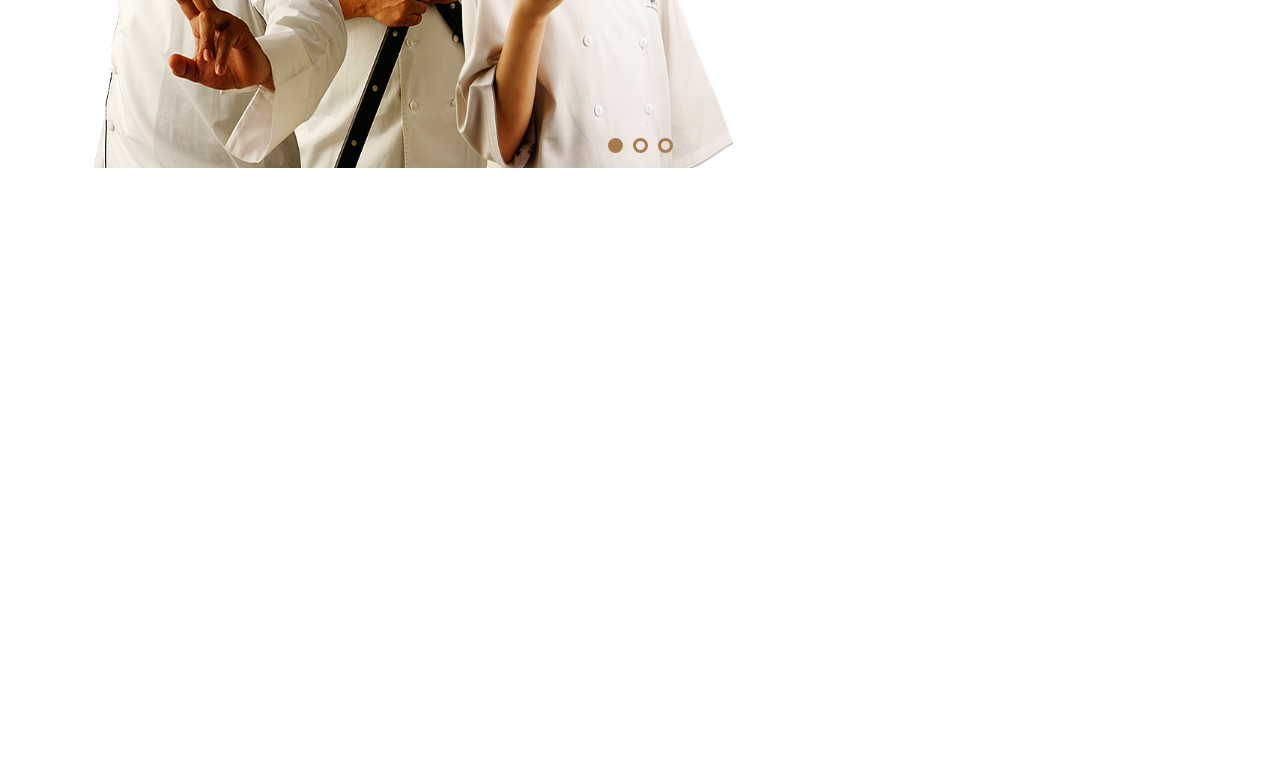
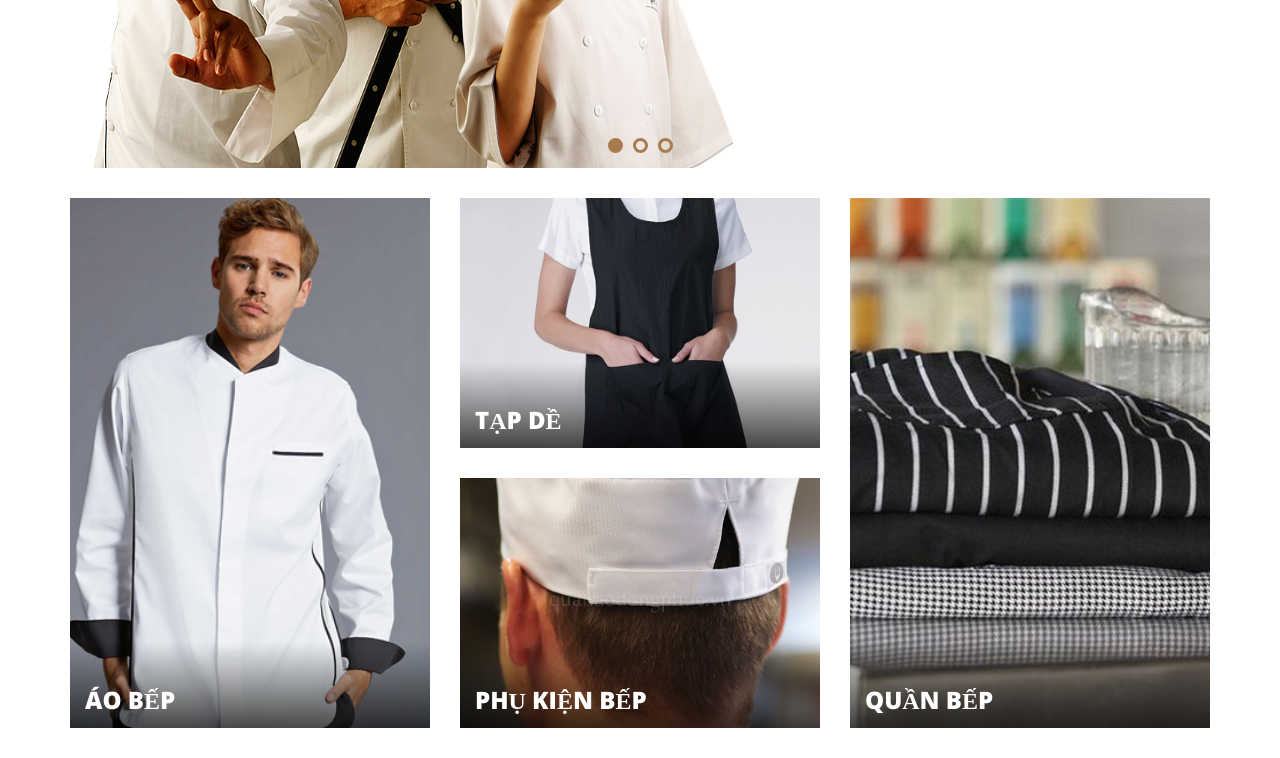
Before and after one commit to wisky-front-end-team/mac-chef, a plain HTML site: page static-pages/index.html in a window 1280 px wide. Shown: the part 623-1381 px from the top of the page. Before the commit the page ends 800 px from the top, so only its background shows below. Drawn offline with nearby package versions, Linux system fonts and the light colour scheme.

Commit message:
Dev Categories section

```diff
--- a/static-pages/assets/css/style.css
+++ b/static-pages/assets/css/style.css
@@ -18,9 +18,6 @@
 	#header a {
 		color: #a77b4e;
 	}
-	#header .left {
-		padding-top: 45px;
-	}
 	#header .center {
 		text-align: center;
 	}
@@ -28,8 +25,13 @@
 		width: 170px;
 		height: 70px;
 	}
-	#header .right {
-		padding-top: 45px;
+	@media (min-width: 768px) {
+		#header .left {
+			padding-top: 45px;
+		}
+		#header .right {
+			padding-top: 45px;
+		}
 	}
 	#header .lang {
 		border: 1px solid #a77b4e;
@@ -106,7 +108,7 @@
 	}
 /** /NAV **/
 
-/** NAV **/
+/** MAIN SLIDER **/
 	#main-slider .slide-title-sm {
 		font-size: 22px;
 		color: black;
@@ -162,4 +164,50 @@
 			padding-top: 160px;
 		}
 	}
-/** /NAV **/
+/** /MAIN SLIDER **/
+
+/** CATEGORIES **/
+	#categories {
+		margin-top: 30px;
+	}
+	#categories .image {
+		display: block;
+		background-size: cover;
+		background-position: center;
+		background-repeat: no-repeat;
+		position: relative;
+		margin-bottom: 30px;
+	}
+	#categories .image::before {
+		content: '';
+		position: absolute;
+		bottom: 0;
+		left: 0;
+		width: 100%;
+		height: 86px;
+		background: #EF0E0E;
+		background: -moz-linear-gradient(top, transparent 0, rgba(0,0,0,.7) 100%);
+		background: -webkit-linear-gradient(top, transparent 0, rgba(0,0,0,.7) 100%);
+		background: -o-linear-gradient(top, transparent 0, rgba(0,0,0,.7) 100%);
+		background: -ms-linear-gradient(top, transparent 0, rgba(0,0,0,.7) 100%);
+		background: linear-gradient(top bottom, transparent 0, rgba(0,0,0,.7) 100%);
+	}
+	#categories .image-half,
+	#categories .image-full {
+		height: 250px;
+	}
+	@media (min-width: 768px) {
+		#categories .image-full {
+			height: 530px;
+		}
+	}
+	#categories .cate {
+		position: absolute;
+		left: 15px;
+		bottom: 15px;
+		color: white;
+		font-weight: 800;
+		text-transform: uppercase;
+		margin: 0;
+	}
+/** /CATEGORIES **/
--- a/static-pages/index.html
+++ b/static-pages/index.html
@@ -134,6 +134,32 @@
     </div>
   </section><!-- /MAIN SLIDER -->
 
+  <!-- CATEGORIES -->
+  <section id="categories">
+    <div class="container">
+      <div class="row">
+        <div class="col-sm-4">
+          <a href="#" class="image image-full" style="background-image: url('./assets/images/ao-bep.jpg')">
+            <h3 class="cate">Áo bếp</h3>
+          </a>
+        </div>
+        <div class="col-sm-4">
+          <a href="#" class="image image-half" style="background-image: url('./assets/images/tap-de.jpg')">
+            <h3 class="cate">Tạp dề</h3>
+          </a>
+          <a href="#" class="image image-half" style="background-image: url('./assets/images/phu-kien-bep.jpg')">
+            <h3 class="cate">Phụ kiện bếp</h3>
+          </a>
+        </div>
+        <div class="col-sm-4">
+          <a href="#" class="image image-full" style="background-image: url('./assets/images/quan-bep.jpg')">
+            <h3 class="cate">Quần bếp</h3>
+          </a>
+        </div>
+      </div>
+    </div>
+  </section><!-- /CATEGORIES -->
+
   <footer id="footer">
   </footer>
 
```
Also changed, not shown: static-pages/assets/images/ao-bep.jpg (added), static-pages/assets/images/phu-kien-bep.jpg (added), static-pages/assets/images/quan-bep.jpg (added), static-pages/assets/images/tap-de.jpg (added).
